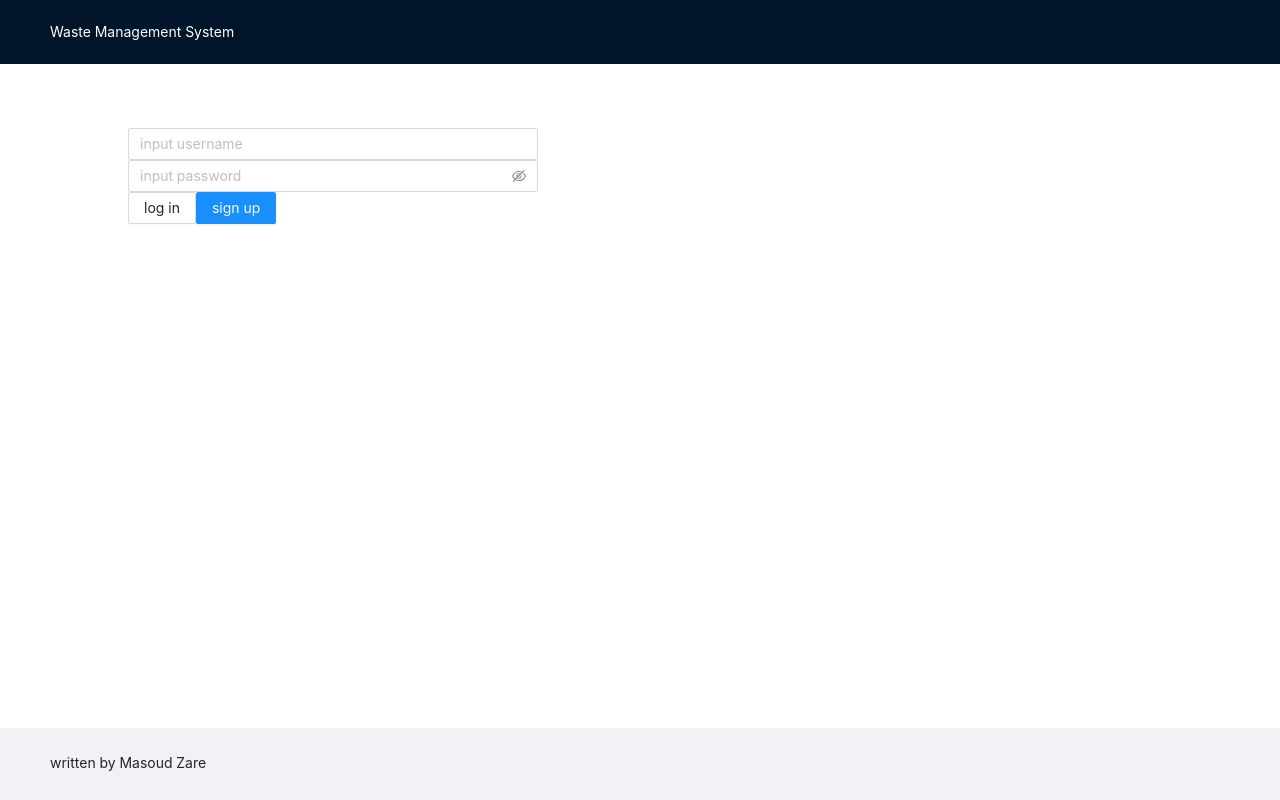
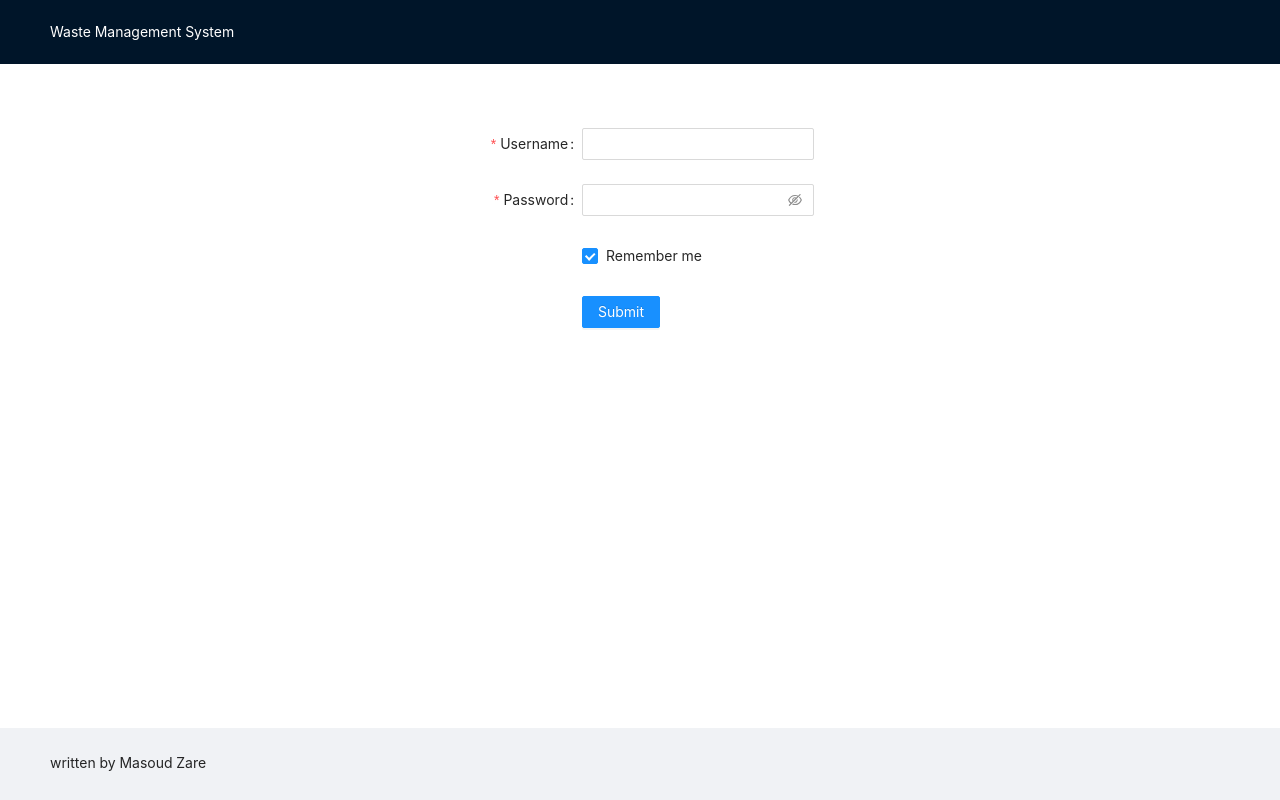
Before and after one commit to masoudz88/food_donations_frontend, a React (Create React App) app in the folder waste-management/: page /credential in a window 1280 px wide. Built offline with nearby package versions, Linux system fonts and the light colour scheme; no server answers.

Commit message:
editting credential page

```diff
--- a/waste-management/src/App.js
+++ b/waste-management/src/App.js
@@ -39,7 +39,7 @@ const App = () => {
   return (
     <Router>
       <Header style={myStyle}>Waste Management System</Header>
-      <Container >
+      <Container className="container">
         <Switch>
           <LoginContext.Provider
             value={{ isLogged, setIsLogged, name, setName }}
--- a/waste-management/src/Credential.js
+++ b/waste-management/src/Credential.js
@@ -1,21 +1,17 @@
-import { Input } from "antd";
-import { EyeInvisibleOutlined, EyeTwoTone } from "@ant-design/icons";
-import { Button } from "antd";
+import { Form, Input, Button, Checkbox } from 'antd';
 import { Layout } from "antd";
-import { username as validUsername } from "./ValidCredentials";
 import { useContext, useState, useEffect } from "react";
 import { LoginContext } from "./Contexts/LoginContext";
 import debugFactory from "debug";
-import { Link } from "react-router-dom";
 
-// const validCredentials = require('./ValidCredentials');
 
-const { Content } = Layout;
+
 const debug = debugFactory("credential");
 
 const Credential = (props) => {
   const { name, setName, isLogged, setIsLogged } = useContext(LoginContext);
   const [username, setUsername] = useState("");
+
 
   useEffect(() => {
     // TODO: if local storage has username, restore username from localStorage and redirect to mainpage
@@ -40,9 +36,9 @@ const Credential = (props) => {
     localStorage.setItem("username", username);
     debug("before", localStorage.getItem("username"));
     // }
-    e.preventDefault();
+
     // TODO: redirect to mainpage after successful login
-    if (name === validUsername) {
+    if (name === "masoud") {
       setIsLogged(true);
       debug(isLogged);
       props.history.push("/Mainpage");
@@ -51,30 +47,46 @@ const Credential = (props) => {
   };
 
   return (
-    <div className="firstpage">
-      <Content className="content">
-        <form onSubmit={onSubmit}>
-          <Input
-            className="input"
-            placeholder="input username"
-            onChange={(Event) => onUserNameInputChange(Event)}
-          />
-          <Input.Password
-            className="input"
-            placeholder="input password"
-            onChange={(Event) => {}}
-            iconRender={(visible) =>
-              visible ? <EyeTwoTone /> : <EyeInvisibleOutlined />
-            }
-          />
-          <Button htmlType="submit">log in</Button>
-          <Link to="signup">
-            <Button type="primary">sign up</Button>
-          </Link>
-        </form>
-      </Content>
-    </div>
-  );
+
+      <div >
+        <Layout className="firstpage">
+        <Form
+      name="basic"
+      labelCol={{ span: 8 }}
+      wrapperCol={{ span: 16 }}
+      initialValues={{ remember: true }}
+      onFinish={onSubmit}
+    >
+      <Form.Item
+        label="Username"
+        name="username"
+        rules={[{ required: true, message: 'Please input your username!' }]}
+      >
+        <Input onChange={(Event) => onUserNameInputChange(Event)}/>
+      </Form.Item>
+
+      <Form.Item
+        label="Password"
+        name="password"
+        rules={[{ required: true, message: 'Please input your password!' }]}
+      >
+        <Input.Password />
+      </Form.Item>
+
+      <Form.Item name="remember" valuePropName="checked" wrapperCol={{ offset: 8, span: 16 }}>
+        <Checkbox>Remember me</Checkbox>
+      </Form.Item>
+
+      <Form.Item wrapperCol={{ offset: 8, span: 16 }}>
+        <Button type="primary" htmlType="submit">
+          Submit
+        </Button>
+      </Form.Item>
+    </Form>
+    </Layout>
+      </div>
+
+  )
 };
 
 export default Credential;
--- a/waste-management/src/ValidCredentials.js
+++ /dev/null
@@ -1,13 +0,0 @@
-export const username = "masoud";
-export const password = "zare";
-
-const credentials = {
-    username: "masoud",
-    password: "zare"
-};
-
-export const validateCredential = (username, password) => {
-    return true;
-}
-
-export default credentials;
--- a/waste-management/src/index.css
+++ b/waste-management/src/index.css
@@ -4,9 +4,14 @@
   margin-right: 10%;
 }
 .firstpage {
-  align-items: left;
-  float: center;
+  display: flex;
+  justify-content: center;
+  align-items: center;
+  margin-top: 5%;
+  background-color: white;
 }
+
+
 .companyNames {
   background-color: rgb(182, 176, 176);
 }
```
